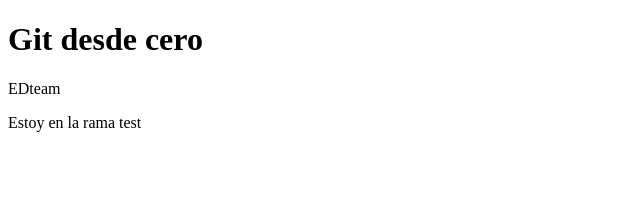
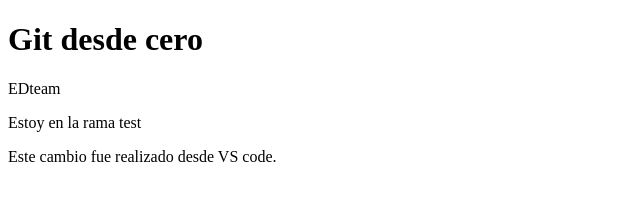
Before and after one commit to Kickevnzla/practicando-git, a plain HTML site: page index.html in a window 1280 px wide. Shown: the whole page, without its empty margins (0-640 px from the left). Drawn offline with Linux system fonts and the light colour scheme.

Commit message:
Primer commit desde VS code

```diff
--- a/index.html
+++ b/index.html
@@ -3,7 +3,7 @@
 <head>
     <meta charset="UTF-8">
     <meta name="viewport" content="width=device-width, initial-scale=1.0">
-    <title>Practicando con GIT</title>
+    <title>Practicando con GIT desde VS code</title>
 </head>
 <body>
     <h1>Git desde cero</h1>
@@ -11,5 +11,10 @@
     <section>
         <p>Estoy en la rama test</p>
     </section>
+    <div>
+        <p>
+            Este cambio fue realizado desde VS code.
+        </p>
+    </div>
 </body>
 </html>
```
Also changed, not shown: 1 other file.
